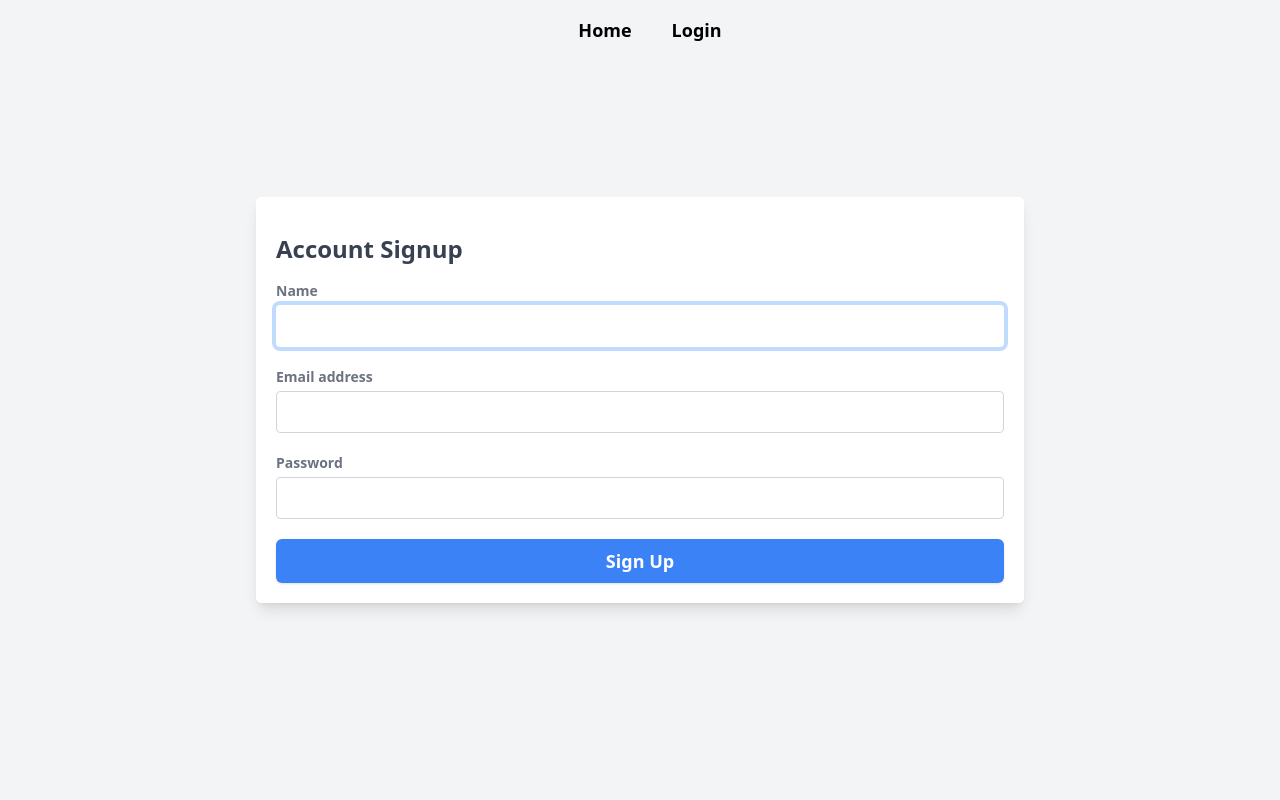
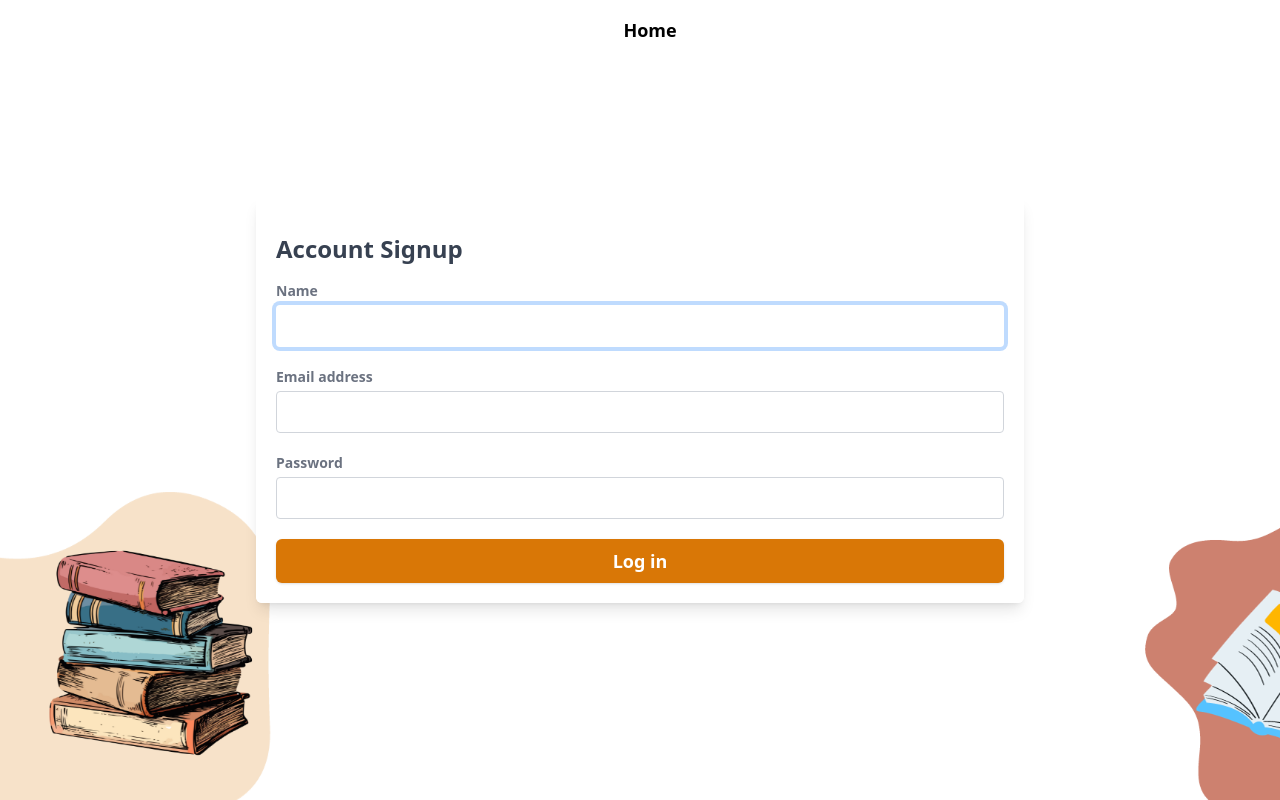
Before and after one commit to TanmayUdupa/book-sharing-system, a Django app: page /user_signup/ in a window 1280 px wide. Run offline with Django 4.2, Linux system fonts and the light colour scheme; some libraries are stand-ins or nearby versions.

```diff
--- a/mysite/app/templates/app/feed.html
+++ b/mysite/app/templates/app/feed.html
@@ -1,6 +1,8 @@
 <!DOCTYPE html>
 <html lang="en">
 <head>
+    {% load static %}
+    <link rel="stylesheet" type="text/css" href="{% static 'css/style.css' %}">
     <title>Feed</title>
     <script src="https://cdn.tailwindcss.com"></script>
 </head>
@@ -10,10 +12,12 @@
             <div class="flex-none w-32 ml-5"></div>
             <div class="flex-1 flex justify-center items-center space-x-10 text-lg font-bold">
                 <a class="transition-transform transform hover:scale-105" href="{%url 'home'%}"><button>Home</button></a>
-                <a class="transition-transform transform hover:scale-105" href="{%url 'user_login'%}"><button>Login</button></a>
             </div>
             <div class="flex-2 w-32"></div>
         </nav>
         <!-----------------------Nav-bar-end---------------------->
+
+    <p>Hello, {{ user.name }}!</p>
+    <p>Your email is {{ user.email }}.</p>
 </body>
 </html>
--- a/mysite/app/templates/app/home.html
+++ b/mysite/app/templates/app/home.html
@@ -7,7 +7,7 @@
     <link rel="stylesheet" type="text/css" href="{% static 'css/style.css' %}">
     <title>Lend-N-Share</title>
 </head>
-<body class="bg-gray-100">
+<body>
     <!-----------------------Nav-bar-start---------------------->
     <nav class="flex py-4 fixed w-full top-0 left-0">
         <div class="flex-none w-32 ml-5"></div>
--- a/mysite/app/templates/app/signin.html
+++ b/mysite/app/templates/app/signin.html
@@ -1,6 +1,8 @@
 <!DOCTYPE html>
 <html lang="en">
 <head>
+    {% load static %}
+    <link rel="stylesheet" type="text/css" href="{% static 'css/style.css' %}">
     <script src="https://cdn.tailwindcss.com"></script>
     <title>User Login</title>
     <style>
@@ -27,7 +29,7 @@
     <!-----------------------Nav-bar-end---------------------->
 
     <!---------------------- Login-div-start--------------------->
-    <div class="flex items-center min-h-screen p-4 bg-gray-100 lg:justify-center">
+    <div class="flex items-center min-h-screen p-4 lg:justify-center">
         <div
           class="flex flex-col overflow-hidden bg-white rounded-md shadow-lg max md:flex-row md:flex-1 lg:max-w-screen-md"
         >
@@ -54,7 +56,7 @@
                       </p>
                   </div>
                   <div>
-                      <button type="submit" class="w-full px-4 py-2 text-lg font-semibold text-white transition-colors duration-300 bg-blue-500 rounded-md shadow hover:bg-blue-600 focus:outline-none focus:ring-blue-200 focus:ring-4">Log in</button>
+                      <button type="submit" class="w-full px-4 py-2 text-lg font-semibold text-white transition-colors duration-300 bg-amber-600 rounded-md shadow hover:bg-amber-700 focus:outline-none focus:ring-amber-200 focus:ring-4">Log in</button>
                   </div>
               </div>
           </form>
--- a/mysite/app/templates/app/signup.html
+++ b/mysite/app/templates/app/signup.html
@@ -1,6 +1,8 @@
 <!DOCTYPE html>
 <html lang="en">
 <head>
+    {% load static %}
+    <link rel="stylesheet" type="text/css" href="{% static 'css/style.css' %}">
     <script src="https://cdn.tailwindcss.com"></script>
     <title>Sign Up</title>
 </head>
@@ -10,13 +12,12 @@
             <div class="flex-none w-32 ml-5"></div>
             <div class="flex-1 flex justify-center items-center space-x-10 text-lg font-bold">
                 <a class="transition-transform transform hover:scale-105" href="{%url 'home'%}"><button>Home</button></a>
-                <a class="transition-transform transform hover:scale-105" href="{%url 'user_login'%}"><button>Login</button></a>
             </div>
             <div class="flex-2 w-32"></div>
         </nav>
         <!-----------------------Nav-bar-end---------------------->
         <!---------------------- Signup-div-start--------------------->
-    <div class="flex items-center min-h-screen p-4 bg-gray-100 lg:justify-center">
+    <div class="flex items-center min-h-screen p-4 lg:justify-center">
         <div
           class="flex flex-col overflow-hidden bg-white rounded-md shadow-lg max md:flex-row md:flex-1 lg:max-w-screen-md"
         >
@@ -38,8 +39,8 @@
                       {{ form.password }}
                   </div>
                   <div>
-                      <button type="submit" class="w-full px-4 py-2 text-lg font-semibold text-white transition-colors duration-300 bg-blue-500 rounded-md shadow hover:bg-blue-600 focus:outline-none focus:ring-blue-200 focus:ring-4">Sign Up</button>
-                  </div>
+                    <button type="submit" class="w-full px-4 py-2 text-lg font-semibold text-white transition-colors duration-300 bg-amber-600 rounded-md shadow hover:bg-amber-700 focus:outline-none focus:ring-amber-200 focus:ring-4">Log in</button>
+                </div>
               </div>
            </form>
         <!---------------------- Signup-div-end--------------------->
--- a/mysite/app/views.py
+++ b/mysite/app/views.py
@@ -6,14 +6,17 @@ from django.contrib.auth import login
 from .forms import LoginForm, SignUpForm
 from django.contrib.auth.hashers import make_password, check_password
 from django.contrib.auth.decorators import login_required
-
+from django.views.decorators.csrf import csrf_protect
 def home(request):
     return render(request, "app/home.html")
 
 @login_required(login_url='/user_login/')
 def feed(request):
-    return render(request, 'app/feed.html')
+    user = request.user
+    context = {'user': user}
+    return render(request, 'app/feed.html',context=context)
 
+@csrf_protect
 def user_login(request):
     error = 0
     if request.method == 'POST':
@@ -34,6 +37,7 @@ def user_login(request):
 
     return render(request, 'app/signin.html', {'form': form, 'error': error})
 
+@csrf_protect
 def user_signup(request):
     if request.method == 'POST':
         form = SignUpForm(request.POST)
```
Also changed, not shown: mysite/app/models.py (+0 -7 lines).
